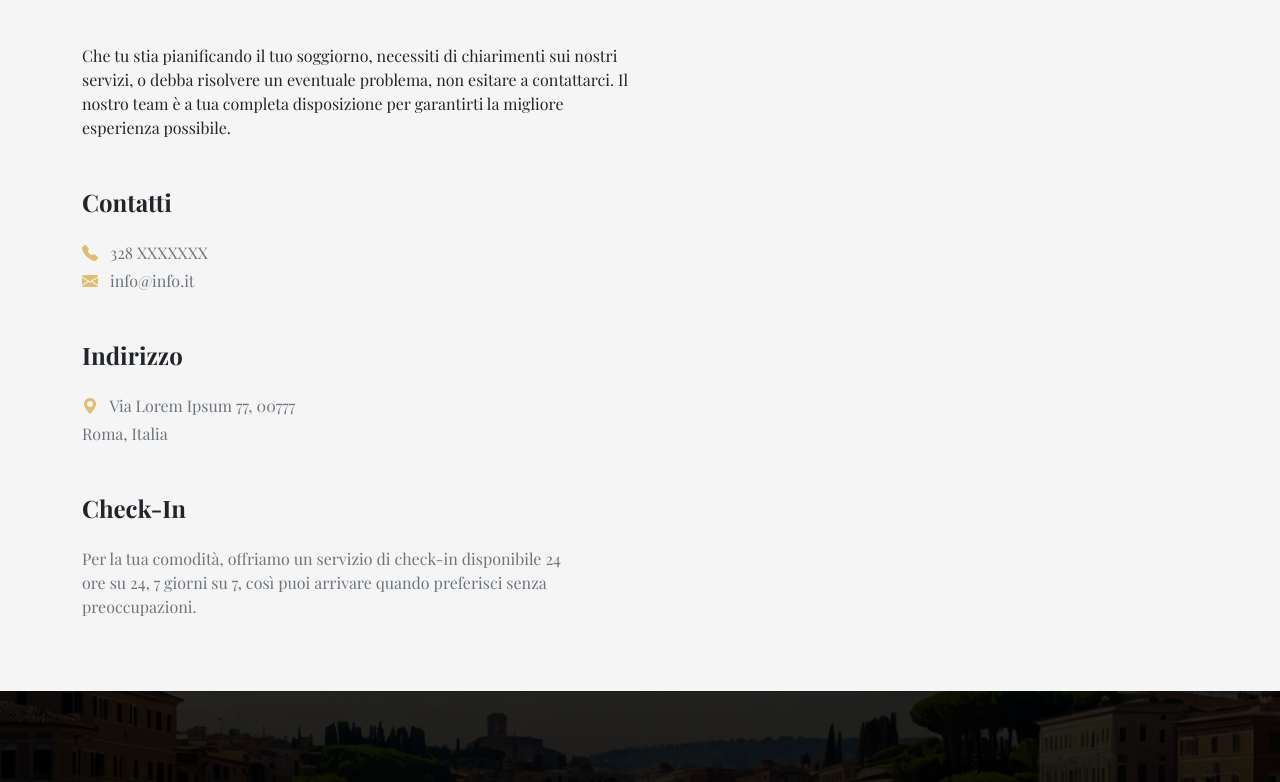
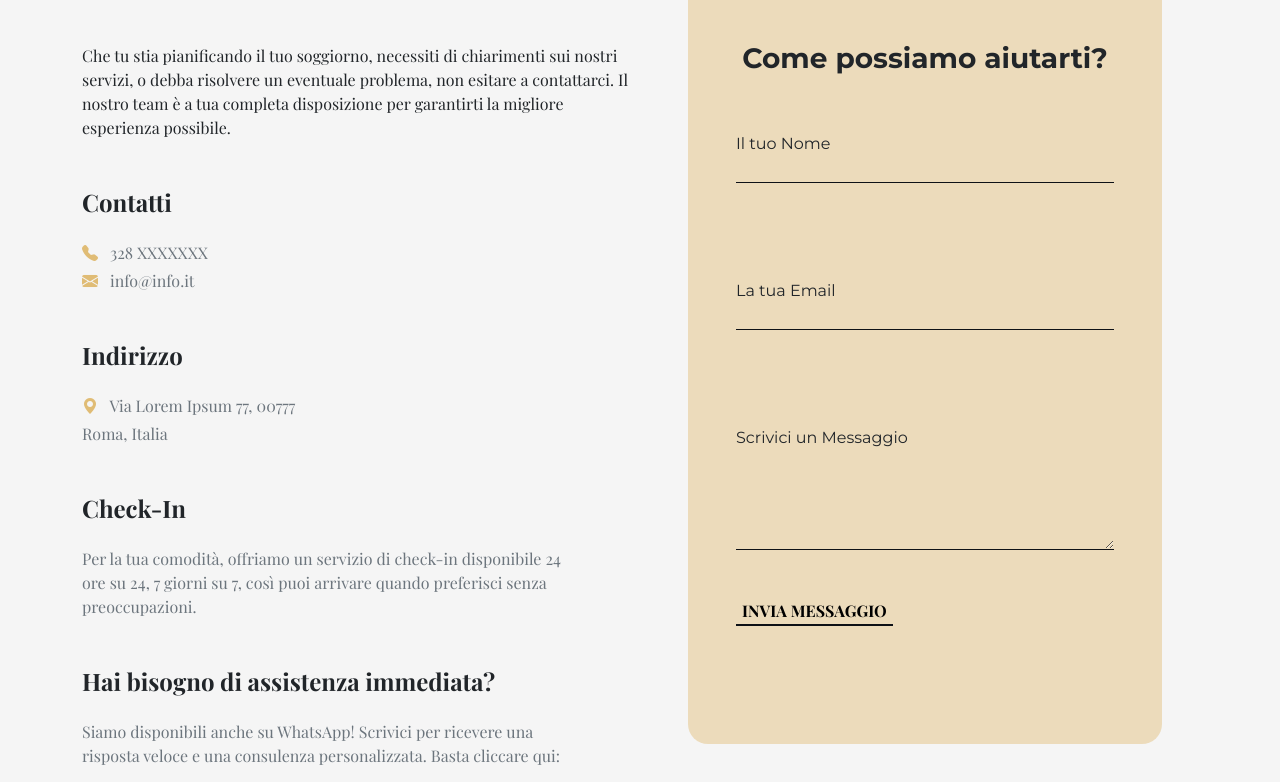
Before and after one commit to FabrizioBiancaniello/BeB_front, a plain HTML site: page contatti.html in a window 1280 px wide. Shown: the part 640-1422 px from the top of the page. Drawn offline with nearby package versions, Linux system fonts and the light colour scheme; a web font is replaced by a local one.

Commit message:
terminato form

```diff
--- a/contatti.html
+++ b/contatti.html
@@ -69,8 +69,31 @@
                 <ul class="list-unstyled my-4 text-secondary">
                     <li class="my-1 pe-lg-5">Per la tua comodità, offriamo un servizio di check-in disponibile 24 ore su 24, 7 giorni su 7, così puoi arrivare quando preferisci senza preoccupazioni.</li>
                 </ul>
+                <h4 class="fw-bold mt-5">Hai bisogno di assistenza immediata?</h4>
+                <ul class="list-unstyled my-4 text-secondary">
+                    <li class="my-1 pe-lg-5">Siamo disponibili anche su WhatsApp! Scrivici per ricevere una risposta veloce e una consulenza personalizzata. Basta cliccare qui:</li>
+                </ul>
             </div>
-            <div class="col-12 col-lg-6"></div>
+            <div class="col-12 col-lg-6 p-lg-5 my-5 my-lg-0">
+                <form class="box-form d-flex flex-column justify-content-center p-5 h-100" action="">
+                    <h3 class="fw-bold montserrat text-center">Come possiamo aiutarti?</h3>
+                    <div class="d-flex flex-column my-5">
+                        <label class="montserrat" for="name">Il tuo Nome</label>
+                        <input id="name" type="text">
+                    </div>
+                    <div class="d-flex flex-column my-0 my-lg-5">
+                        <label class="montserrat" for="email">La tua Email</label>
+                        <input id="email" type="text">
+                    </div>
+                    <div class="d-flex flex-column my-5">
+                        <label class="montserrat" for="message">Scrivici un Messaggio</label>
+                        <textarea name="" id="message"></textarea>
+                    </div>
+                    <div>
+                        <button class="btn-form fw-bold">INVIA MESSAGGIO</button>
+                    </div>
+                </form>
+            </div>
         </div>
     </div>
 
@@ -93,7 +116,7 @@
                             <li>info@info.com</li>
                         </ul>
                     </div>
-                    <div class="col-6 col-lg-4 d-flex flex-column align-items-center align-items-lg-end">
+                    <div class="col-6 col-lg-4 my-3 my-lg-0 d-flex flex-column align-items-center align-items-lg-end">
                         <h4 class="color-s">Quick Links</h4>
                         <ul class="list-unstyled text-secondary">
                             <li>Home</li>
@@ -103,7 +126,7 @@
                         </ul>
                     </div>
                     <div class="col-12 border-top border-dark mt-3 d-lg-flex justify-content-between">
-                        <p class="color-s pt-3"> Copyright &copy; 2024 All rights reserved to TBM </p>
+                        <p class="color-s pt-3 text-center"> Copyright &copy; 2024 All rights reserved to TBM </p>
                         <p class="color-s pt-3 text-center"><span class="pe-3 border-end border-secondary">Terms Of Use</span> <span class="ps-3">Privacy Policy</span></p>
                     </div>
                 </div>
--- a/style.css
+++ b/style.css
@@ -309,3 +309,33 @@ body{
     background-size: cover;
     background-position: top center;
 }
+
+.box-form{
+    background-color: var(--color-a-op);
+    border-radius: 20px;
+}
+
+input, textarea{
+    background-color: transparent;
+    border: none;
+    border-bottom: 1px solid var(--color-p);
+}
+
+textarea{
+    min-height: 100px;
+    max-height: 100px;
+}
+
+input:focus, input:active {
+    outline: none;
+}
+
+textarea:focus, textarea:active{
+    outline: none;
+}
+
+.btn-form{
+    background-color: transparent;
+    border: none;
+    border-bottom: 2px solid var(--color-p);
+}
```
Also changed, not shown: doveSiamo.html (+5 -5 lines), index.html (+6 -6 lines).
